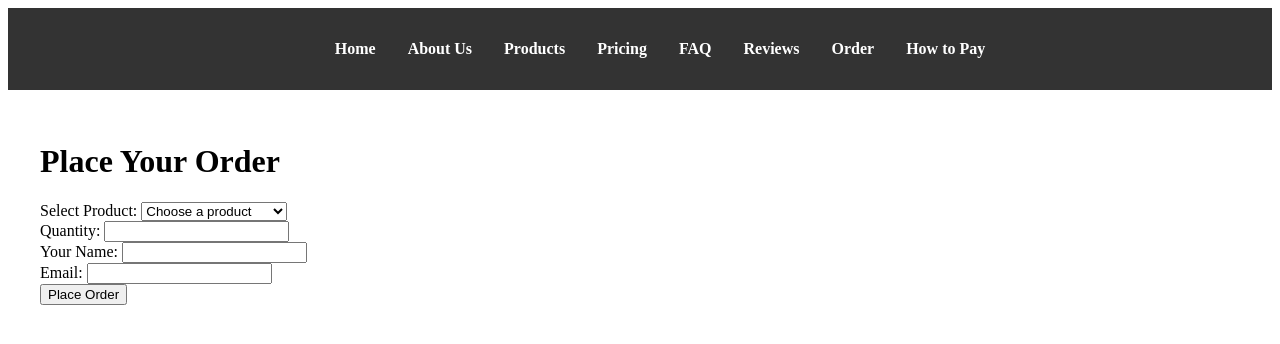
After one commit to ZacRC/FID, a Django app: page /order/ in a window 1280 px wide. The commit adds this page. Shown: the top 344 px of the page. Run offline with Django 4.2, Linux system fonts and the light colour scheme.

Commit message:
Added pages

```diff
--- a/mainapp/templates/mainapp/base.html
+++ b/mainapp/templates/mainapp/base.html
@@ -34,9 +34,12 @@
         <ul>
             <li><a href="{% url 'index' %}">Home</a></li>
             <li><a href="{% url 'about' %}">About Us</a></li>
+            <li><a href="{% url 'products' %}">Products</a></li>
             <li><a href="{% url 'pricing' %}">Pricing</a></li>
             <li><a href="{% url 'faq' %}">FAQ</a></li>
             <li><a href="{% url 'reviews' %}">Reviews</a></li>
+            <li><a href="{% url 'order' %}">Order</a></li>
+            <li><a href="{% url 'how_to_pay' %}">How to Pay</a></li>
         </ul>
     </nav>
     <div class="content">
--- /dev/null
+++ b/mainapp/templates/mainapp/order.html
@@ -0,0 +1,31 @@
+{% extends 'mainapp/base.html' %}
+
+{% block title %}Place an Order - NAFakes{% endblock %}
+
+{% block content %}
+<h1>Place Your Order</h1>
+<form class="order-form">
+    <div class="form-group">
+        <label for="product">Select Product:</label>
+        <select id="product" name="product" required>
+            <option value="">Choose a product</option>
+            <option value="invisible-bike">Invisible Bike</option>
+            <option value="imaginary-friend">Imaginary Friend</option>
+            <option value="dream-catcher">Dream Catcher 3000</option>
+        </select>
+    </div>
+    <div class="form-group">
+        <label for="quantity">Quantity:</label>
+        <input type="number" id="quantity" name="quantity" min="1" required>
+    </div>
+    <div class="form-group">
+        <label for="name">Your Name:</label>
+        <input type="text" id="name" name="name" required>
+    </div>
+    <div class="form-group">
+        <label for="email">Email:</label>
+        <input type="email" id="email" name="email" required>
+    </div>
+    <button type="submit" class="submit-btn">Place Order</button>
+</form>
+{% endblock %}
--- a/mainapp/urls.py
+++ b/mainapp/urls.py
@@ -7,4 +7,7 @@ urlpatterns = [
     path('pricing/', views.pricing, name='pricing'),
     path('faq/', views.faq, name='faq'),
     path('reviews/', views.reviews, name='reviews'),
+    path('products/', views.products, name='products'),
+    path('order/', views.order, name='order'),
+    path('how-to-pay/', views.how_to_pay, name='how_to_pay'),
 ]
--- a/mainapp/views.py
+++ b/mainapp/views.py
@@ -16,3 +16,12 @@ def faq(request):
 
 def reviews(request):
     return render(request, 'mainapp/reviews.html')
+
+def products(request):
+    return render(request, 'mainapp/products.html')
+
+def order(request):
+    return render(request, 'mainapp/order.html')
+
+def how_to_pay(request):
+    return render(request, 'mainapp/howtopay.html')
```
Also changed, not shown: mainapp/templates/mainapp/howtopay.html (added, +22 -0 lines), mainapp/templates/mainapp/products.html (added, +27 -0 lines).
